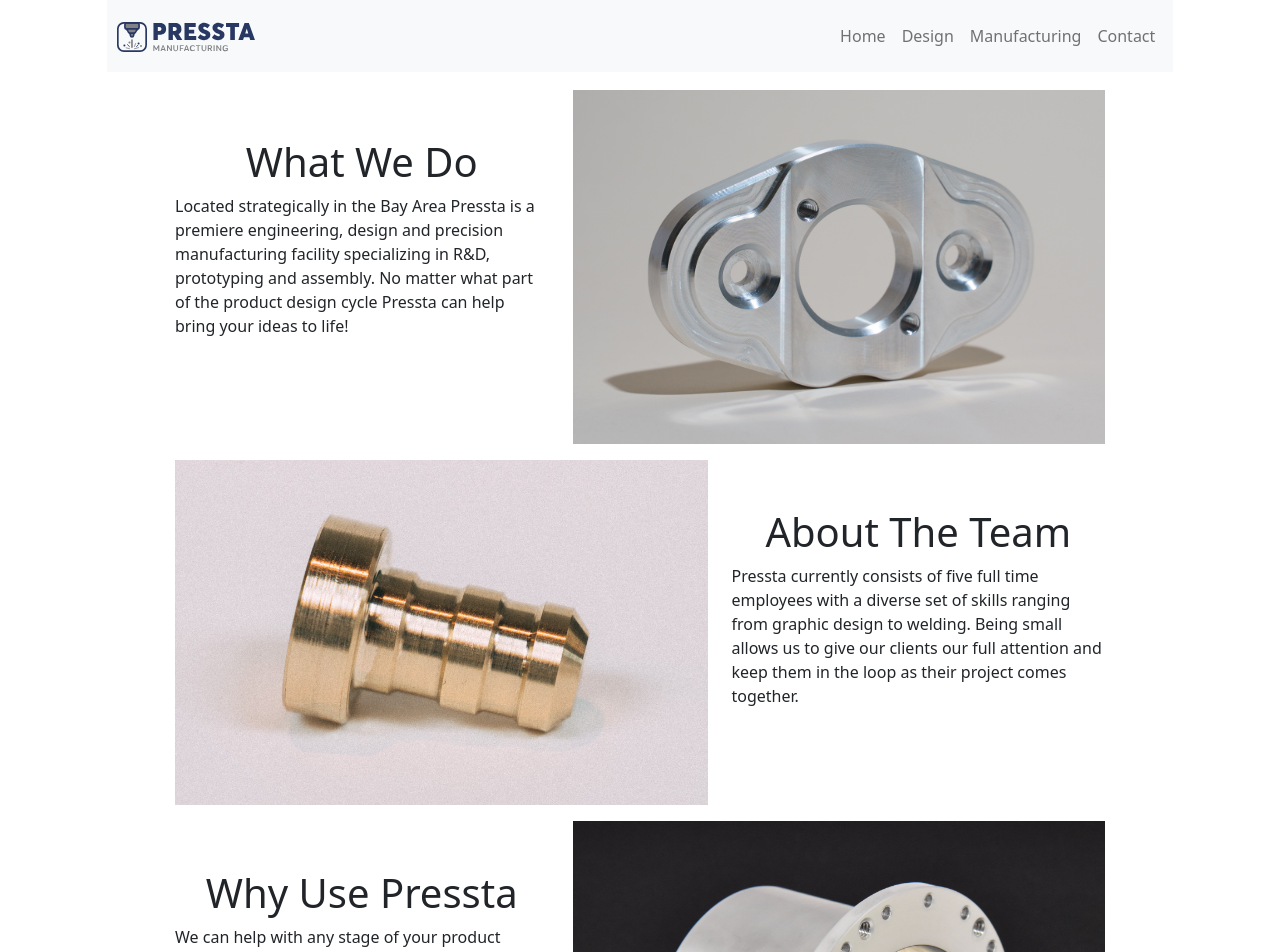
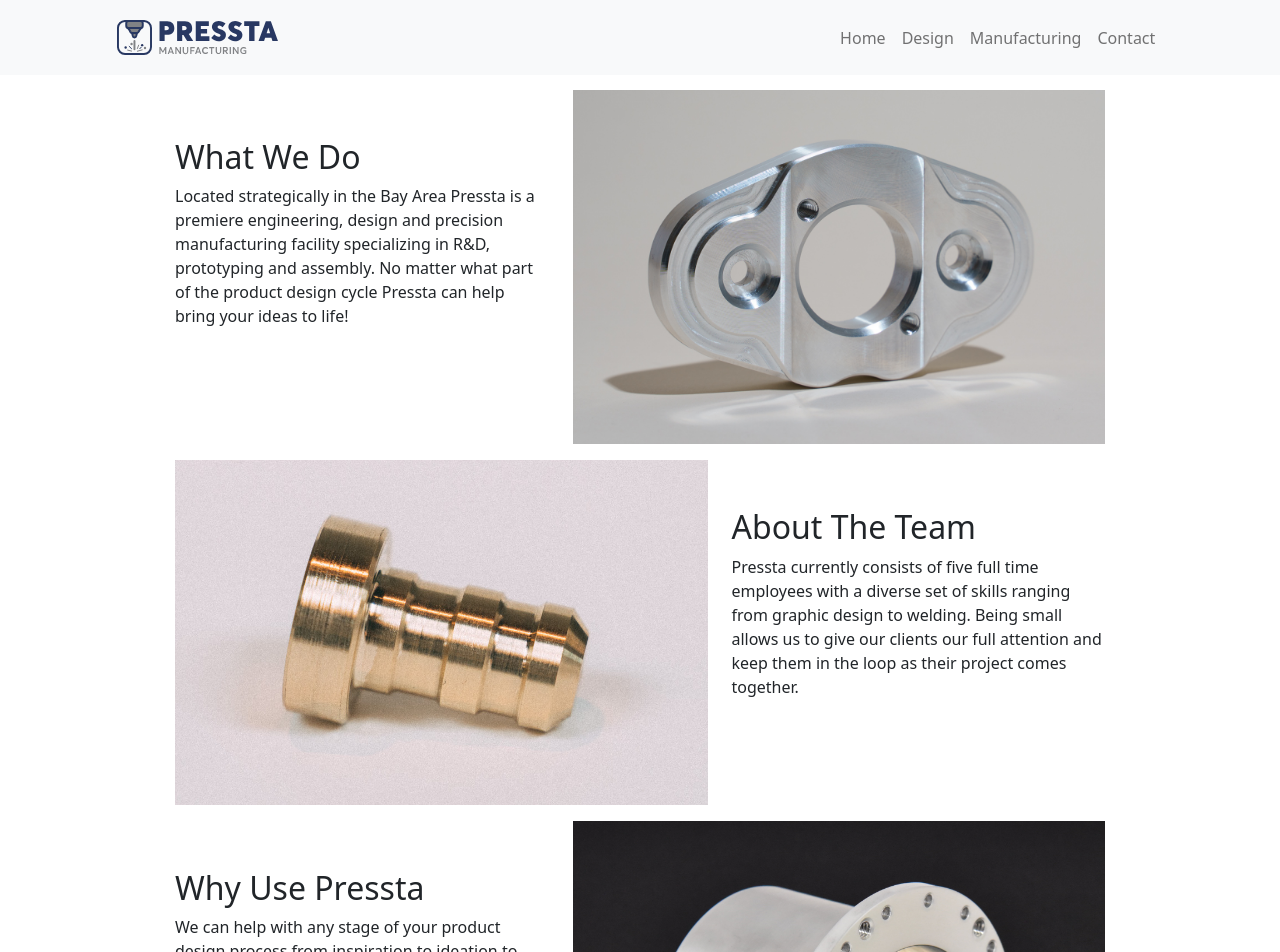
Before and after one commit to rlew631/presstamfg, a React (Create React App) app: page / in a window 1280 px wide. Shown: the top 952 px of the page. Built offline with nearby package versions, Linux system fonts and the light colour scheme.

Commit message:
fixed header, formatting main

```diff
--- a/src/components/header.js
+++ b/src/components/header.js
@@ -18,8 +18,8 @@ const useStyles = createUseStyles({
     top: 0,
     right: 0,
     left: 0,
-    backgroundColor: "rgba(var(--bs-light-rgb))",
-    height: 71.78
+    backgroundColor: "#f8f9fa",
+    height: 75
   },
   toggle: {
     "margin-right": 10
@@ -76,7 +76,7 @@ function Header() {
     <div className={classes.main}>
       <Navbar color="light" light expand="md" className={header}>
         <NavbarBrand href="/" className={classes.logo}>
-          <img src={logo} alt="logo" height="30"/>
+          <img src={logo} alt="logo" height="35"/>
         </NavbarBrand>
         <NavbarToggler onClick={toggle} className={classes.toggle}/>
         <Collapse isOpen={isOpen} navbar className={classes.navbar}>
--- a/src/components/home.js
+++ b/src/components/home.js
@@ -8,7 +8,7 @@ import cams from '../assets/AluminumCams.png'
 import clasps from '../assets/StainlessClasps.jpg'
 
 const useStyles = createUseStyles({
-  statement: {
+  statements: {
     textAlign: 'left'
   },
   main: {
@@ -20,20 +20,18 @@ const useStyles = createUseStyles({
   textAlign: {
     paddingTop: '3em',
     paddingBottom: '1em'
-  }
+  },
 });
 
 function Home() {
   const classes = useStyles();
   return (
     <Container className={classes.main}>
-      <Col lg={{size: 10, offset: 1}}>
+      <Col lg={{size: 10, offset: 1}} className={classes.statements}>
         <Row>
           <Col lg="5" className={classes.textAlign}>
-            <h1>What We Do</h1>
-            <p className = {classes.statement}>
-              {copy.Home.WhatWeDoStatement}
-            </p>
+            <h2>What We Do</h2>
+            <p className = {classes.statement}>{copy.Home.WhatWeDoStatement}</p>
           </Col>
           <Col lg="7">
             <p>
@@ -43,7 +41,7 @@ function Home() {
         </Row>
         <Row className='flex-row-reverse'>
           <Col lg='5' className={classes.textAlign}>
-            <h1>About The Team</h1>
+            <h2>About The Team</h2>
             <p className = {classes.statement}>
               {copy.Home.AboutUsStatement}
             </p>
@@ -56,7 +54,7 @@ function Home() {
         </Row>
         <Row>
           <Col lg='5' className={classes.textAlign}>
-            <h1>Why Use Pressta</h1>
+            <h2>Why Use Pressta</h2>
             <p className = {classes.statement}>
               {copy.Home.WhyUsePresstaStatement}
             </p>
@@ -69,7 +67,7 @@ function Home() {
         </Row>
         <Row className='flex-row-reverse'>
           <Col lg='5' className={classes.textAlign}>
-            <h1>Industries Served</h1>
+            <h2>Industries Served</h2>
             <p className = {classes.statement}>
               {copy.Home.IndustriesStatement}
             </p>
```
Also changed, not shown: 1 other file (tests, documents, lock files or other folders).
